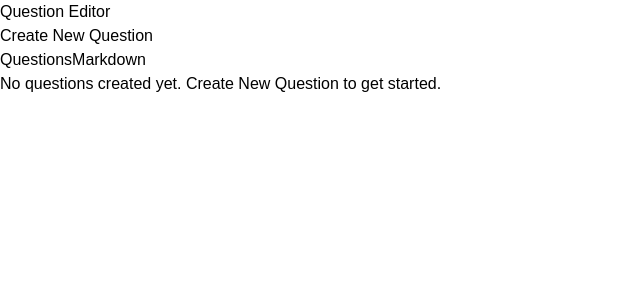
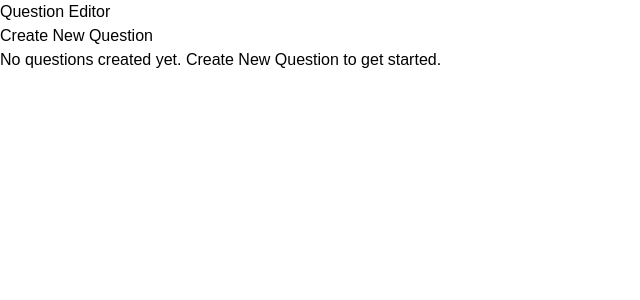
Before and after one commit to NeemaMwende/VisualEditor, a Next.js app: page / in a window 1280 px wide. Shown: the top 300 px of the page, without its empty margins (0-640 px from the left). Built offline with nearby package versions, Linux system fonts and the light colour scheme.

Commit message:
fix: design change

```diff
--- a/src/app/savedquestionslists/components/SavedQuestionsList.tsx
+++ b/src/app/savedquestionslists/components/SavedQuestionsList.tsx
@@ -1,125 +1,65 @@
 "use client"
-import React, { Dispatch, SetStateAction, useState, useEffect } from 'react';
-
-import { BaseQuestion, MarkdownData, MarkdownEditData } from '../../components/Interfaces';
-import {
-  MarkdownFile,
-  generateMarkdown,
-  getMarkdownFromLocalStorage,
-  addNewMarkdownFile,
-  deleteMarkdownFile,
-  toggleMarkdownExpand,
-  updateMarkdownFile
-} from '../../../utils/markdownUtils';
-import { DashboardQuestion } from '@/app/components/Dashboard';
-
+import React, { Dispatch, SetStateAction, useState } from 'react';
+import { BaseQuestion, DashboardQuestion } from '@/app/components/Interfaces';
+import { generateMarkdown } from '../../../utils/markdownUtils';
 
 interface SavedQuestionsListProps {
   questions: DashboardQuestion[];
   onEdit: (question: BaseQuestion | DashboardQuestion) => void;
-  onEditMarkdown: (markdown: MarkdownEditData) => void;
   setQuestions: Dispatch<SetStateAction<DashboardQuestion[]>>;
-  markdowns: MarkdownData[];
-  setMarkdowns: Dispatch<SetStateAction<MarkdownData[]>>;
 }
-
 
 const SavedQuestionsList: React.FC<SavedQuestionsListProps> = ({
   questions,
   onEdit,
   setQuestions,
 }) => {
-  const [viewMode, setViewMode] = useState<'questions' | 'markdown'>('questions');
-  const [markdownFiles, setMarkdownFiles] = useState<MarkdownFile[]>([]);
-  const [editingMarkdown, setEditingMarkdown] = useState<BaseQuestion | null>(null);
-
-  useEffect(() => {
-    const storedFiles = getMarkdownFromLocalStorage();
-    setMarkdownFiles(storedFiles);
-  }, [viewMode]);
-
-  useEffect(() => {
-    const normalizedQuestions = questions.map((question) => ({
-      ...question,
-      id: question.id || String(Date.now() + Math.random()),
-      title: question.title || "Untitled Question",
-      question: question.question || "",
-      answers: question.answers || [
-        { id: String(Date.now() + 1), text: "", isCorrect: false },
-        { id: String(Date.now() + 2), text: "", isCorrect: false },
-        { id: String(Date.now() + 3), text: "", isCorrect: false },
-        { id: String(Date.now() + 4), text: "", isCorrect: false },
-      ],
-      difficulty: question.difficulty || 1,
-      tags: question.tags || [],
-    }));
-
-    if (JSON.stringify(questions) !== JSON.stringify(normalizedQuestions)) {
-      setQuestions(normalizedQuestions);
-    }
-  }, [questions.length]);
-
+  const [editingMarkdown, setEditingMarkdown] = useState<{id: string, content: string} | null>(null);
 
   const handleEditClick = (question: DashboardQuestion) => {
     console.log("Editing Question:", question);
     onEdit(question);
   };
 
-
-
   const handleDelete = (id: string) => {
-    if (viewMode === 'questions') {
     if (window.confirm('Are you sure you want to delete this question?')) {
       setQuestions(prevQuestions =>
         prevQuestions.filter(q => String(q.id) !== String(id))
       );
     }
-    } else {
-      if (window.confirm('Are you sure you want to delete this markdown file?')) {
-        const updatedFiles = deleteMarkdownFile(markdownFiles, id);
-        setMarkdownFiles(updatedFiles);
-      }
+  };
+
+  const toggleExpand = (id: string) => {
+    setQuestions(questions.map(q =>
+      q.id === String(id) ? { ...q, isExpanded: !q.isExpanded } : q
+    ));
+  };
+
+  const handleEditMarkdown = (question: DashboardQuestion) => {
+    const markdownContent = generateMarkdown(question);
+    setEditingMarkdown({
+      id: question.id,
+      content: markdownContent
+    });
+  };
+
+  const saveMarkdownChanges = () => {
+    if (editingMarkdown) {
+      // Here you would parse the markdown back to a question format
+      // For now, we'll just update the raw markdown content
+      const updatedQuestions = questions.map(q =>
+        q.id === editingMarkdown.id
+          ? { ...q, markdownContent: editingMarkdown.content }
+          : q
+      );
+      setQuestions(updatedQuestions);
+      setEditingMarkdown(null);
     }
   };
 
-  const toggleExpand = (id: string) => {
-    if (viewMode === 'questions') {
-      setQuestions(questions.map(q =>
-        q.id === String(id) ? { ...q, isExpanded: !q.isExpanded } : q
-      ));
-    } else {
-      const updatedFiles = toggleMarkdownExpand(markdownFiles, (id));
-      setMarkdownFiles(updatedFiles);
-    }
-  };
-
-  const saveAsMarkdown = async (question: BaseQuestion) => {
+  const downloadQuestion = (question: DashboardQuestion) => {
     const content = generateMarkdown(question);
-    const updatedFiles = addNewMarkdownFile(markdownFiles, content, question.title);
-    setMarkdownFiles(updatedFiles);
-    alert('Markdown file saved successfully!');
-
-    const storedFiles = getMarkdownFromLocalStorage();
-    setMarkdownFiles(storedFiles);
-  };
-
-
-  const handleEditMarkdown = (file: MarkdownFile) => {
-    const markdownQuestion: BaseQuestion = {
-      id: String(file.id),
-      title: file.title,
-      question: file.content,
-      difficulty: 1,
-      tags: [],
-      answers: [],
-      isExpanded: false
-    };
-    setEditingMarkdown(markdownQuestion);
-    setViewMode('markdown');
-  };
-
-
-  const downloadFile = (content: string, filename: string) => {
+    const filename = `${question.title.toLowerCase().replace(/\s+/g, '-')}.md`;
     const blob = new Blob([content], { type: 'text/markdown' });
     const url = URL.createObjectURL(blob);
     const a = document.createElement('a');
@@ -131,46 +71,72 @@ const SavedQuestionsList: React.FC<SavedQuestionsListProps> = ({
     URL.revokeObjectURL(url);
   };
 
-  const handleDownload = (id: number) => {
-    if (viewMode === 'questions') {
-      const question = questions.find(q => q.id === String(id));
-      if (!question) return;
-      const content = generateMarkdown(question);
-      const filename = `${question.title.toLowerCase().replace(/\s+/g, '-')}.md`;
-      downloadFile(content, filename);
-    } else {
-      const markdownFile = markdownFiles.find(m => m.id === id);
-      if (!markdownFile) return;
-      const filename = `${markdownFile.title.toLowerCase().replace(/\s+/g, '-')}.md`;
-      downloadFile(markdownFile.content, filename);
-    }
-  };
-
   const downloadAll = () => {
-    if (viewMode === 'questions') {
     questions.forEach(question => {
       const content = generateMarkdown(question);
       const filename = `${question.title.toLowerCase().replace(/\s+/g, '-')}.md`;
-        downloadFile(content, filename);
+      const blob = new Blob([content], { type: 'text/markdown' });
+      const url = URL.createObjectURL(blob);
+      const a = document.createElement('a');
+      a.href = url;
+      a.download = filename;
+      document.body.appendChild(a);
+      a.click();
+      document.body.removeChild(a);
+      URL.revokeObjectURL(url);
     });
-    } else {
-      markdownFiles.forEach(file => {
-        const filename = `${file.title.toLowerCase().replace(/\s+/g, '-')}.md`;
-        downloadFile(file.content, filename);
-      });
-    }
   };
 
-  const renderQuestions = () => (
+  return (
     <div className="space-y-4">
+      <div className="flex justify-end mb-4">
+        {questions.length > 0 && (
+          <button
+            onClick={downloadAll}
+            className="px-4 py-2 bg-green-500 text-white rounded hover:bg-green-600"
+          >
+            Download All
+          </button>
+        )}
+      </div>
+
       {questions.length === 0 ? (
         <p className="text-center text-gray-500 italic">No questions created yet. Create New Question to get started.</p>
       ) : (
-        questions.map((question, index) => (
+        <div className="space-y-4">
+          {questions.map((question) => (
             <div
-            key={question.id || `question-${index}`}
+              key={question.id}
               className="border rounded-lg p-4 bg-white shadow-sm hover:shadow-md transition-shadow"
             >
+              {editingMarkdown?.id === question.id ? (
+                <div className="space-y-4">
+                  <h3 className="text-lg font-semibold">Editing: {question.title}</h3>
+                  <textarea
+                    value={editingMarkdown.content}
+                    onChange={(e) => setEditingMarkdown({
+                      ...editingMarkdown,
+                      content: e.target.value
+                    })}
+                    className="w-full h-64 p-4 font-mono text-sm bg-gray-50 rounded border"
+                  />
+                  <div className="flex justify-end space-x-2">
+                    <button
+                      onClick={() => setEditingMarkdown(null)}
+                      className="px-3 py-1 text-sm bg-gray-500 text-white rounded hover:bg-gray-600"
+                    >
+                      Cancel
+                    </button>
+                    <button
+                      onClick={saveMarkdownChanges}
+                      className="px-3 py-1 text-sm bg-blue-500 text-white rounded hover:bg-blue-600"
+                    >
+                      Save Changes
+                    </button>
+                  </div>
+                </div>
+              ) : (
+                <>
                   <div
                     className="cursor-pointer"
                     onClick={() => toggleExpand(String(question.id))}
@@ -203,9 +169,16 @@ const SavedQuestionsList: React.FC<SavedQuestionsListProps> = ({
                         <button
                           onClick={(e) => {
                             e.stopPropagation();
-                      if (question.id) {
+                            handleEditMarkdown(question);
+                          }}
+                          className="px-3 py-1 text-sm bg-purple-500 text-white rounded hover:bg-purple-600"
+                        >
+                          Edit as MD
+                        </button>
+                        <button
+                          onClick={(e) => {
+                            e.stopPropagation();
                             handleDelete(String(question.id));
-                      }
                           }}
                           className="px-3 py-1 text-sm bg-red-500 text-white rounded hover:bg-red-600"
                         >
@@ -214,16 +187,7 @@ const SavedQuestionsList: React.FC<SavedQuestionsListProps> = ({
                         <button
                           onClick={(e) => {
                             e.stopPropagation();
-                      saveAsMarkdown(question);
-                    }}
-                    className="px-3 py-1 text-sm bg-purple-500 text-white rounded hover:bg-purple-600"
-                  >
-                    Save as MD
-                  </button>
-                  <button
-                    onClick={(e) => {
-                      e.stopPropagation();
-                      handleDownload(Number(question.id));
+                            downloadQuestion(question);
                           }}
                           className="px-3 py-1 text-sm bg-green-500 text-white rounded hover:bg-green-600"
                         >
@@ -237,8 +201,10 @@ const SavedQuestionsList: React.FC<SavedQuestionsListProps> = ({
                     <div className="mt-4 space-y-2 border-t pt-4">
                       <div className="space-y-4">
                         <div>
-                    <p className="font-medium ">Question:</p>
-                    <p className="ml-4 mt-1 whitespace-pre-wrap break-words font-mono text-sm bg-gray-50 p-4 rounded max-w-full overflow-x-auto">{question.question}</p>
+                          <p className="font-medium">Question:</p>
+                          <p className="ml-4 mt-1 whitespace-pre-wrap break-words font-mono text-sm bg-gray-50 p-4 rounded max-w-full overflow-x-auto">
+                            {question.question}
+                          </p>
                         </div>
                         <div>
                           <p className="font-medium">Answers:</p>
@@ -257,167 +223,12 @@ const SavedQuestionsList: React.FC<SavedQuestionsListProps> = ({
                       </div>
                     </div>
                   )}
-          </div>
-        ))
+                </>
               )}
             </div>
-  );
-
-  const saveMarkdownChanges = (updatedQuestion: BaseQuestion) => {
-    if (editingMarkdown) {
-      const content = updatedQuestion.question;
-      const updatedFiles = updateMarkdownFile(markdownFiles, String(editingMarkdown.id), content);
-      setMarkdownFiles(updatedFiles);
-      setEditingMarkdown(null);
-      alert('Changes saved successfully');
-      const storedFiles = getMarkdownFromLocalStorage();
-      setMarkdownFiles(storedFiles);
-    }
-  };
-
-  const renderMarkdownFiles = () => (
-    <div className="space-y-4">
-      {markdownFiles.length === 0 ? (
-        <p className="text-center text-gray-500 italic">No markdown files saved yet.</p>
-      ) : (
-        markdownFiles.map((file, index) => (
-          <div
-            key={file.id ||`file-${index}`}
-            className="border rounded-lg p-4 bg-white shadow-sm hover:shadow-md transition-shadow"
-          >
-            <div
-              className="cursor-pointer"
-              onClick={() => toggleExpand(file.id.toString())}
-            >
-              <div className="flex flex-col space-y-2">
-                <h3 className="text-lg font-semibold">{file.title}</h3>
-                <div className="flex justify-end space-x-2 mt-2">
-                  <button
-                    onClick={(e) => {
-                      e.stopPropagation();
-                      handleEditMarkdown(file);
-                    }}
-                    className="px-3 py-1 text-sm bg-blue-500 text-white rounded hover:bg-blue-600"
-                  >
-                    Edit
-                  </button>
-                  <button
-                    onClick={(e) => {
-                      e.stopPropagation();
-                     handleDelete(file.id.toString());
-
-
-                    }}
-                    className="px-3 py-1 text-sm bg-red-500 text-white rounded hover:bg-red-600"
-                  >
-                    Delete
-                  </button>
-                  <button
-                    onClick={(e) => {
-                      e.stopPropagation();
-                      handleDownload(file.id);
-                    }}
-                    className="px-3 py-1 text-sm bg-green-500 text-white rounded hover:bg-green-600"
-                  >
-                    Download
-                  </button>
-                </div>
-              </div>
-            </div>
-
-            {file.isExpanded && (
-              <div className="mt-4 space-y-2 border-t pt-4">
-               <pre className="whitespace-pre-wrap break-words font-mono text-sm bg-gray-50 p-4 rounded max-w-full overflow-x-auto">
-                {file.content}
-              </pre>
+          ))}
         </div>
       )}
-          </div>
-        ))
-      )}
-        {editingMarkdown && viewMode === 'markdown' && (
-        <div className="max-w-2xl mx-auto p-6 bg-gray-50 rounded-lg shadow-md">
-          <h3 className="text-2xl font-bold text-gray-700 mb-6">Edit Question: {editingMarkdown.title}</h3>
-
-          <div className="space-y-6">
-            <label htmlFor="questionContent" className="block text-lg font-semibold text-gray-600">
-              Question Content
-            </label>
-
-            <textarea
-              id="questionContent"
-              value={editingMarkdown.question}
-              onChange={(e) => {
-                setEditingMarkdown({
-                  ...editingMarkdown,
-                  question: e.target.value,
-                });
-              }}
-              className="w-full h-48 p-4 text-base border border-gray-300 rounded-lg resize-y focus:outline-none focus:ring-2 focus:ring-blue-500"
-              placeholder="Edit the content of the question here..."
-            />
-
-            <div className="flex justify-between space-x-4">
-              <button
-                onClick={() => saveMarkdownChanges(editingMarkdown)}
-                className="px-6 py-2 bg-blue-600 text-white font-semibold rounded-lg hover:bg-blue-700 focus:outline-none focus:ring-2 focus:ring-blue-500"
-              >
-                Save Changes
-              </button>
-
-              <button
-                onClick={() => setViewMode('questions')}
-                className="px-6 py-2 bg-gray-300 text-gray-700 font-semibold rounded-lg hover:bg-gray-400 focus:outline-none focus:ring-2 focus:ring-gray-500"
-              >
-                Cancel
-              </button>
-            </div>
-          </div>
-        </div>
-      )}
-
-
-    </div>
-  );
-
-  return (
-    <div className="space-y-4">
-      <div className="flex justify-between items-center mb-4">
-        <div className="flex items-center space-x-4">
-
-          <div className="space-x-2">
-            <button
-              onClick={() => setViewMode('questions')}
-              className={`px-4 py-2 rounded ${
-                viewMode === 'questions'
-                  ? 'bg-blue-500 text-white'
-                  : 'bg-gray-200 text-gray-700'
-              }`}
-            >
-              Questions
-            </button>
-            <button
-              onClick={() => setViewMode('markdown')}
-              className={`px-4 py-2 rounded ${
-                viewMode === 'markdown'
-                  ? 'bg-blue-500 text-white'
-                  : 'bg-gray-200 text-gray-700'
-              }`}
-            >
-              Markdown
-            </button>
-          </div>
-        </div>
-        {(viewMode === 'questions' ? questions.length > 0 : markdownFiles.length > 0) && (
-          <button
-            onClick={downloadAll}
-            className="px-4 py-2 bg-green-500 text-white rounded hover:bg-green-600"
-          >
-            Download All
-          </button>
-        )}
-      </div>
-      {viewMode === 'questions' ? renderQuestions() : renderMarkdownFiles()}
     </div>
   );
 };
```
Lines whose indentation alone changed are shown as unchanged.
